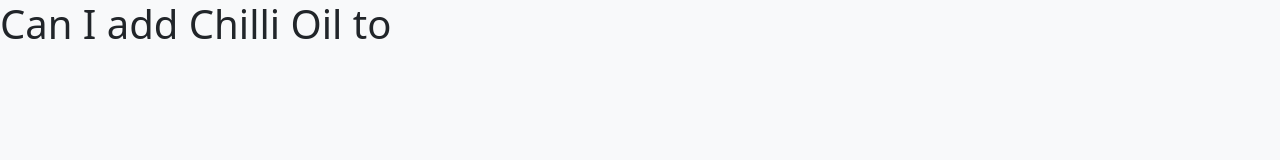
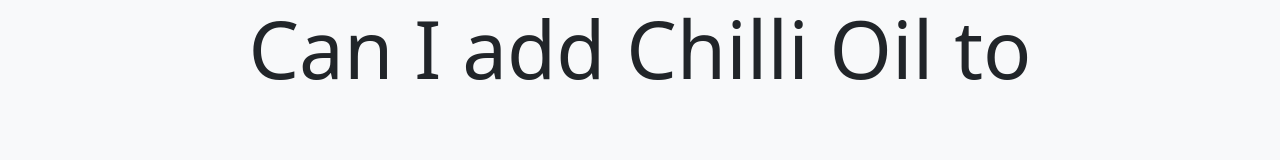
Before and after one commit to OrghoN/chilliOil, a plain HTML site: page index.html in a window 1280 px wide. Drawn offline with nearby package versions, Linux system fonts and the light colour scheme.

Commit message:
created bootstrap container layout and centered heading

```diff
--- a/index.html
+++ b/index.html
@@ -14,6 +14,13 @@
   </head>
 
   <body class="bg-light">
-    <h1> Can I add Chilli Oil to</h1>
+    <div class="container-fluid">
+      <div class="row">
+	<div class="col-sm text-center">
+	  <h1 class="display-1"> Can I add Chilli Oil to</h1>
+	</div>
+      </div>
+    </div>
+
   </body>
 </html>
```
